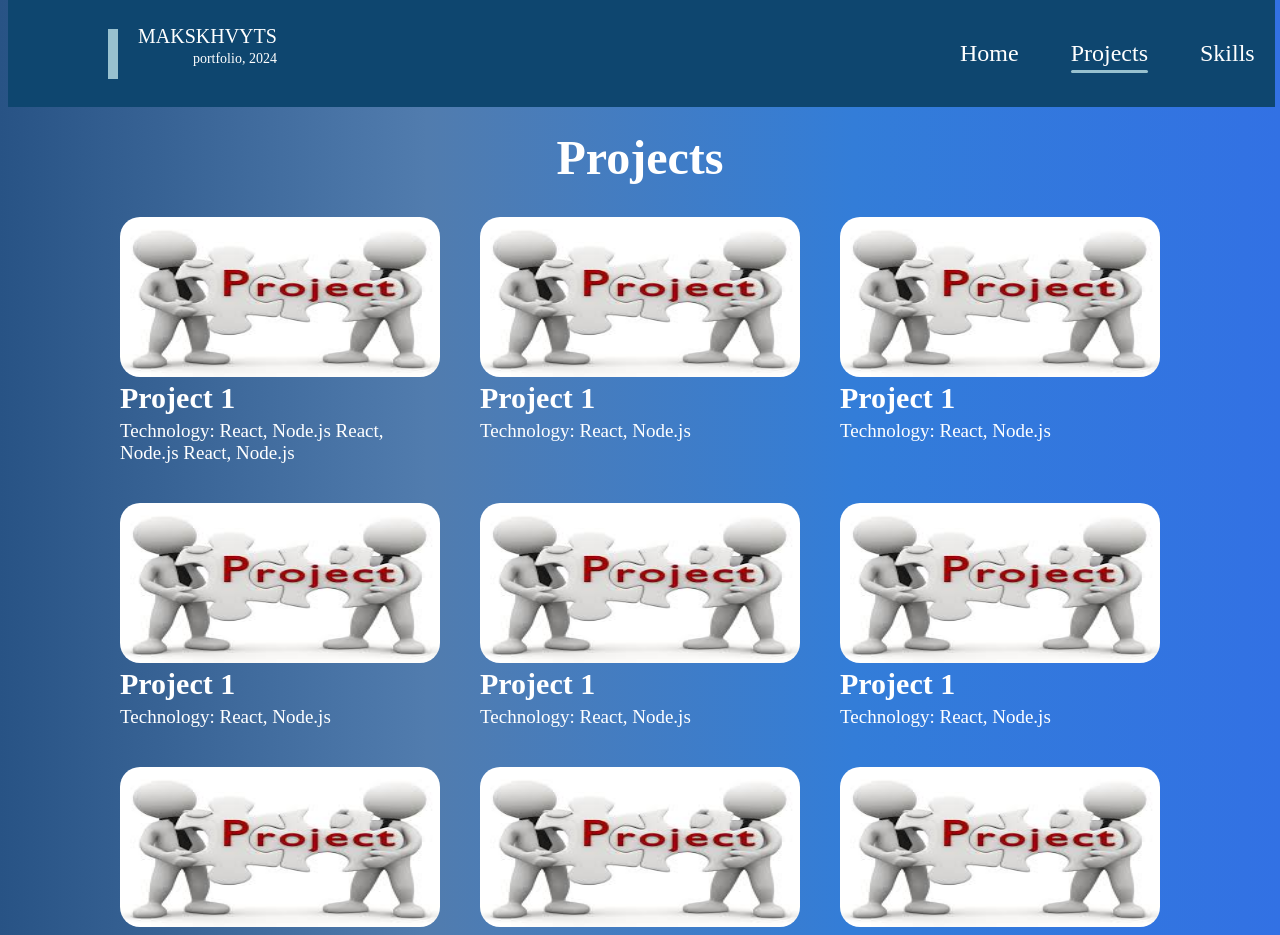
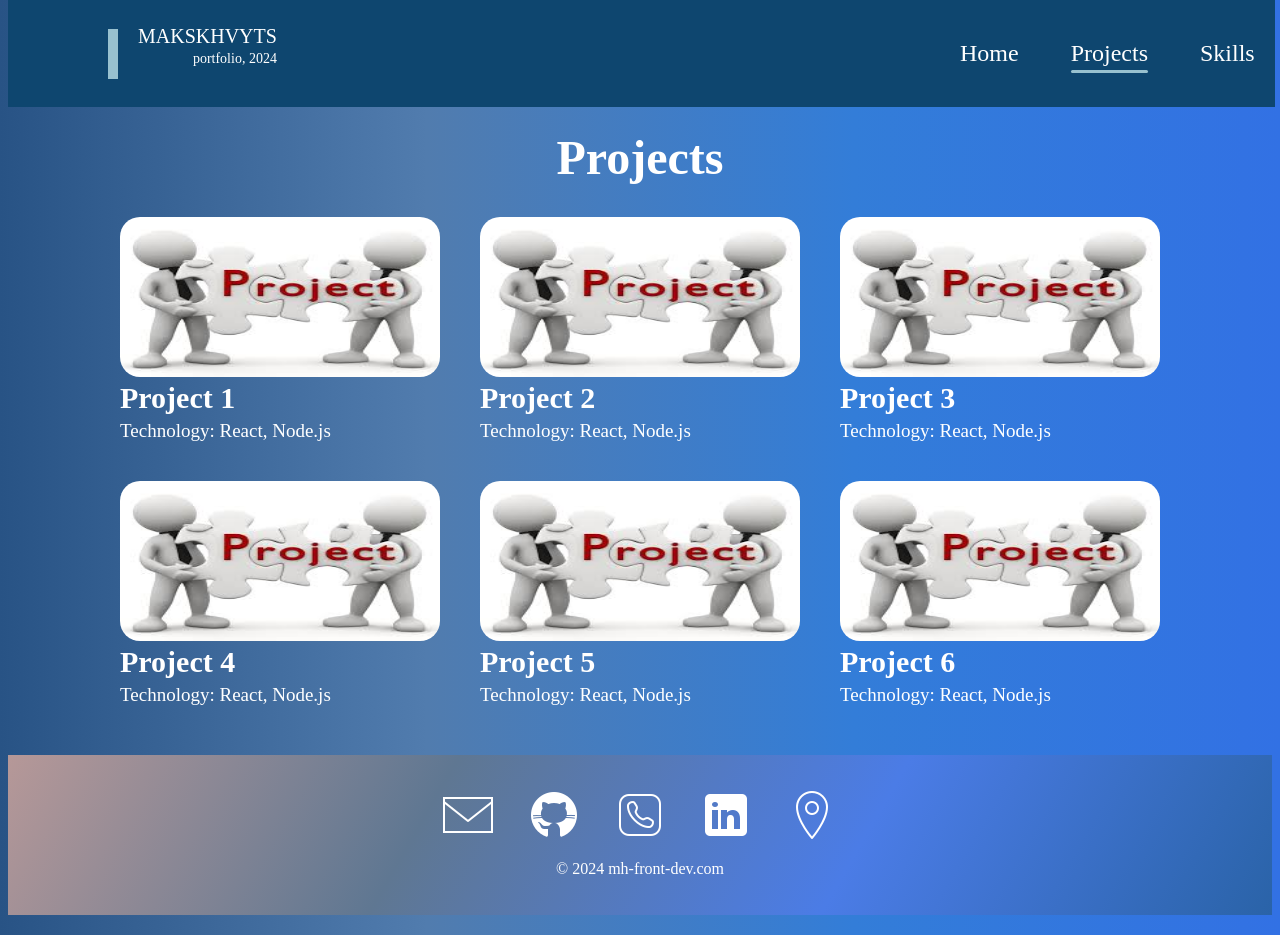
Before and after one commit to makskhv21/myWebSite, a React (Create React App) app: page /Projects in a window 1280 px wide. Shown: the top 935 px of the page. Built offline with nearby package versions, Linux system fonts and the light colour scheme; the HTML template or start-up script is replaced by a standard one.

Commit message:
refactor: split Projects page into multiple components

```diff
--- a/src/components/pages/Project.js
+++ b/src/components/pages/Project.js
@@ -1,29 +1,17 @@
-import "./Project.css"
+import "./Project.css";
 
-import imagePhoto from "./Projects/img/project.jpg"
+import projectsData from "./projectsData";
+import ProjectDescription from "./ProjectDescription"
 
 function Project() {
-
-    return(
+    return (
         <main>
             <h1 className="header-name">My Personal Portfolio</h1>
-            <div className="project-container">
-                <img className="img-project" src={imagePhoto} alt="Project" />
-                <div className="content">
-                    <h3 className="briefly">Briefly about the project</h3>
-                    <p className="description">
-                        This project showcases my skills and projects as a frontend developer. It includes sections for my bio, skills, and a gallery of my work. The portfolio is designed to be responsive and user-friendly, ensuring a great experience on both desktop and mobile devices.
-                    </p>
-                    <h3 className="use-tech">What use?</h3>
-                    <p className="description">
-                        The portfolio was built using React for dynamic rendering, CSS for styling, and integrated with GitHub Pages for easy deployment. I also utilized React Router for navigation between different sections and created custom components for a modular architecture.
-                    </p>
-                    <h3 className="reference-title">Reference on GitHub</h3>
-                    <a className="reference" href="https://github.com/your-username/personal-portfolio">Project Link</a>
-                </div>
-            </div>
+            {projectsData.map(project => (
+                <ProjectDescription key={project.id} project={project} />
+            ))}
         </main>
-    )
+    );
 }
 
 export default Project;
--- /dev/null
+++ b/src/components/pages/ProjectDescription.js
@@ -0,0 +1,17 @@
+function ProjectDescription({ project }) {
+    return (
+        <div className="project-container">
+            <img className="img-project" src={project.image} alt={project.title} />
+            <div className="content">
+                <h3 className="briefly">{project.brief}</h3>
+                <p className="description">{project.description}</p>
+                <h3 className="use-tech">What use?</h3>
+                <p className="description">{project.technologies}</p>
+                <h3 className="reference-title">Reference on GitHub</h3>
+                <a className="reference" href={project.link}>Project Link</a>
+            </div>
+        </div>
+    );
+}
+
+export default ProjectDescription;
--- a/src/components/pages/Projects/Projects.js
+++ b/src/components/pages/Projects/Projects.js
@@ -1,63 +1,35 @@
-import "./Projects.css"
+import "./Projects.css";
 
-import projectImage from "./img/project.jpg"
+import projectImage from "./img/project.jpg";
+
+const projectsData = [
+    { id: 1, title: "Project 1", tech: "React, Node.js" },
+    { id: 2, title: "Project 2", tech: "React, Node.js" },
+    { id: 3, title: "Project 3", tech: "React, Node.js" },
+    { id: 4, title: "Project 4", tech: "React, Node.js" },
+    { id: 5, title: "Project 5", tech: "React, Node.js" },
+    { id: 6, title: "Project 6", tech: "React, Node.js" },
+];
 
 function Projects() {
-    return(
+    return (
         <main>
             <h1 className="header-projects">Projects</h1>
-
             <div className="wrapper">
                 <div className="container-projects">
-                    <div className="project">
-                        <a href="/Projects/1"><img src={projectImage} alt="projectImage" className="project-image" /></a>
-                        <h3 className="project-name">Project 1</h3>
-                        <p className="project-desc">Technology: React, Node.js React, Node.js React, Node.js</p>
-                    </div>
-                    <div className="project">
-                         <a href="/Projects/2"><img src={projectImage} alt="projectImage" className="project-image" /></a>
-                         <h3 className="project-name">Project 1</h3>
-                         <p className="project-desc">Technology: React, Node.js</p>
-                    </div>
-                    <div className="project">
-                        <a href="/Projects/3"><img src={projectImage} alt="projectImage" className="project-image" /></a>
-                        <h3 className="project-name">Project 1</h3>
-                        <p className="project-desc">Technology: React, Node.js</p>
-                    </div>
-                    <div className="project">
-                        <a href="/Projects/4"><img src={projectImage} alt="projectImage" className="project-image" /></a>
-                        <h3 className="project-name">Project 1</h3>
-                        <p className="project-desc">Technology: React, Node.js</p>
-                    </div>
-                    <div className="project">
-                        <a href="/Projects/5"><img src={projectImage} alt="projectImage" className="project-image" /></a>
-                        <h3 className="project-name">Project 1</h3>
-                        <p className="project-desc">Technology: React, Node.js</p>
-                    </div>
-                    <div className="project">
-                        <a href="/Projects/6"><img src={projectImage} alt="projectImage" className="project-image" /></a>
-                        <h3 className="project-name">Project 1</h3>
-                        <p className="project-desc">Technology: React, Node.js</p>
-                    </div>
-                    <div className="project">
-                        <a href="/Projects/4"><img src={projectImage} alt="projectImage" className="project-image" /></a>
-                        <h3 className="project-name">Project 1</h3>
-                        <p className="project-desc">Technology: React, Node.js</p>
-                    </div>
-                    <div className="project">
-                        <a href="/Projects/5"><img src={projectImage} alt="projectImage" className="project-image" /></a>
-                        <h3 className="project-name">Project 1</h3>
-                        <p className="project-desc">Technology: React, Node.js</p>
-                    </div>
-                    <div className="project">
-                        <a href="/Projects/6"><img src={projectImage} alt="projectImage" className="project-image" /></a>
-                        <h3 className="project-name">Project 1</h3>
-                        <p className="project-desc">Technology: React, Node.js</p>
-                    </div>
+                    {projectsData.map(project => (
+                        <div className="project" key={project.id}>
+                            <a href={`/Projects/${project.id}`}>
+                                <img src={projectImage} alt={project.title} className="project-image" />
+                            </a>
+                            <h3 className="project-name">{project.title}</h3>
+                            <p className="project-desc">Technology: {project.tech}</p>
+                        </div>
+                    ))}
                 </div>
             </div>
         </main>
-    )
+    );
 }
 
 export default Projects;
--- /dev/null
+++ b/src/components/pages/projectsData.js
@@ -0,0 +1,35 @@
+import projectImage1 from "./img/project.jpg";
+import projectImage2 from "./img/project.jpg";
+import projectImage3 from "./img/project.jpg";
+
+const projectsData = [
+    {
+        id: 1,
+        title: "Personal Portfolio",
+        image: projectImage1,
+        brief: "Briefly about the project",
+        description: "This project showcases my skills and projects as a frontend developer. It includes sections for my bio, skills, and a gallery of my work.",
+        technologies: "Built using React, CSS, and integrated with GitHub Pages.",
+        link: ""
+    },
+    {
+        id: 2,
+        title: "Another Project",
+        image: projectImage2,
+        brief: "Briefly about another project",
+        description: "This is a description of another project, showcasing different skills and technologies.",
+        technologies: "Technologies used: React, Node.js, Express.",
+        link: ""
+    },
+    {
+        id: 3,
+        title: "Yet Another Project",
+        image: projectImage3,
+        brief: "Briefly about yet another project",
+        description: "This project highlights my ability to create responsive web applications.",
+        technologies: "Technologies used: HTML, CSS, JavaScript.",
+        link: ""
+    }
+];
+
+export default projectsData;
```
